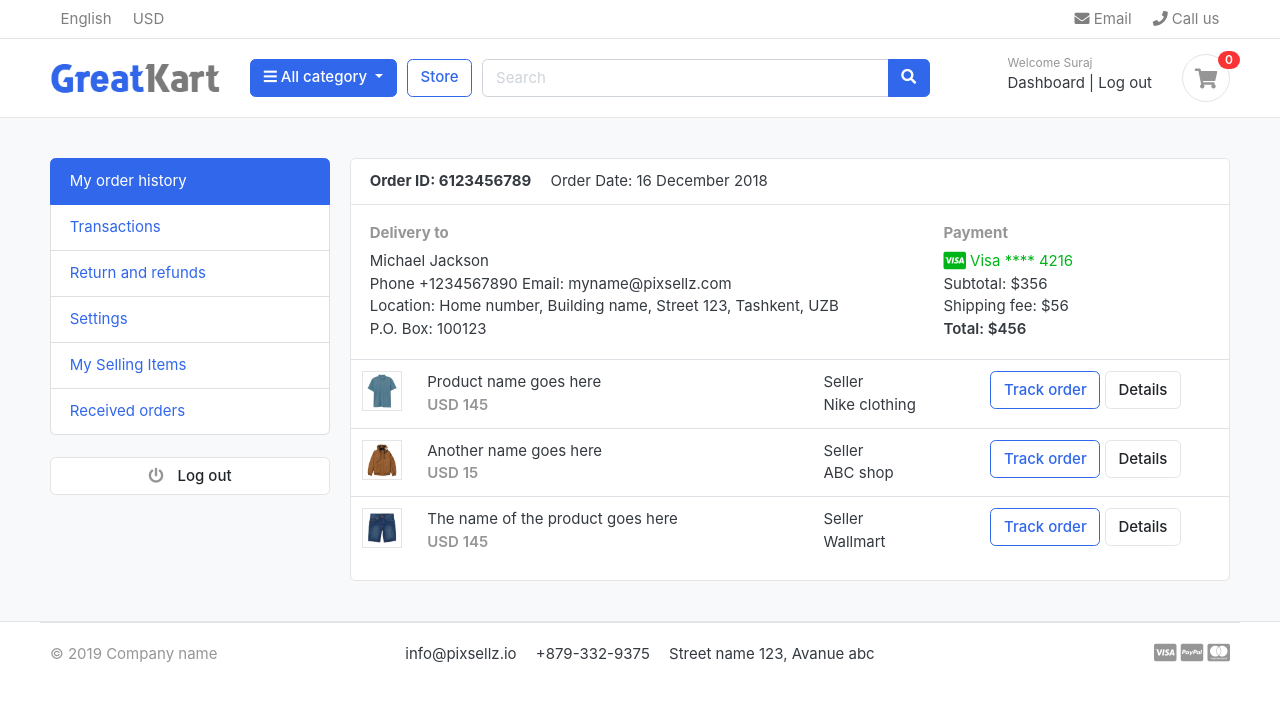
After one commit to Surajgupta63/GKart, a Django app: page /accounts/ in a window 1280 px wide. The commit adds this page. Shown: the top 702 px of the page. Run offline with Django 5.2, Linux system fonts and the light colour scheme; a user stored in the database is signed in; data comes from the database, SQL or seed files in the repository; both versions use the stored data as it was after the commit; data that the repository does not hold is empty; some libraries are stand-ins or nearby versions; some web fonts are replaced.

Commit message:
verification done

```diff
--- a/accounts/models.py
+++ b/accounts/models.py
@@ -41,9 +41,9 @@ class MyAccountManager(BaseUserManager):
 class Account(AbstractBaseUser):
     first_name = models.CharField(max_length=100)
     last_name = models.CharField(max_length=100)
-    username = models.CharField(max_length=100)
+    username = models.CharField(max_length=100, unique=True)
     email = models.CharField(max_length=100, unique=True)
-    mobile_number = models.CharField(max_length=100, unique=True)
+    mobile_number = models.CharField(max_length=13)
 
     ## required
     date_joined = models.DateTimeField(auto_now_add=True)
--- /dev/null
+++ b/accounts/urls.py
@@ -0,0 +1,15 @@
+from django.urls import path
+from . import views
+
+urlpatterns = [
+    path('register/', views.register, name='register'),
+    path('login/', views.login, name='login'),
+    path('logout/', views.logout, name='logout'),
+    path('dashboard/', views.dashboard, name='dashboard'),
+    path('', views.dashboard, name='dashboard1'),
+
+    path('activate<uidb64>/<token>/', views.activate, name='activate'),
+    path('forgotPassword/', views.forgotPassword, name="forgotPassword"),
+    path('reset_password_validate<uidb64>/<token>/', views.reset_password_validate, name='reset_password_validate'),
+
+]
--- a/accounts/views.py
+++ b/accounts/views.py
@@ -1,3 +1,142 @@
-from django.shortcuts import render
+from django.shortcuts import render, redirect
+from .forms import RegistrationForm
+from .models import Account
+from django.contrib import messages, auth
+from django.contrib.auth.decorators import login_required
+from django.http import HttpResponse
+
+## Email Verification libraries
+from django.contrib.sites.shortcuts import get_current_site
+from django.template.loader import render_to_string
+from django.utils.http import urlsafe_base64_encode, urlsafe_base64_decode
+from django.utils.encoding import force_bytes
+from django.contrib.auth.tokens import default_token_generator
+from django.core.mail import EmailMessage
 
 # Create your views here.
+
+def register(request):
+    if request.method == "POST":
+        form = RegistrationForm(request.POST)
+        if form.is_valid():
+            first_name = form.cleaned_data['first_name']
+            last_name = form.cleaned_data['last_name']
+            email = form.cleaned_data['email']
+            mobile_number = form.cleaned_data['mobile_number']
+            password = form.cleaned_data['password']
+
+            username = email.split("@")[0]
+            user = Account.objects.create_user(
+                first_name=first_name,
+                last_name=last_name,
+                email=email,
+                username=username,
+                password=password
+            )
+            user.mobile_number = mobile_number
+            user.save()
+
+            ## Sending Verification Link To Email
+            currnet_site = get_current_site(request)
+            mail_subject = "Please Activate Your Account"
+            message = render_to_string('accounts/email_verification.html', {
+                "user": user,
+                "domain": currnet_site,
+                "uid": urlsafe_base64_encode(force_bytes(user.pk)),
+                "token": default_token_generator.make_token(user)
+            })
+
+            to_email = email
+            send_email = EmailMessage(mail_subject, message, to=[to_email])
+            send_email.send()
+
+            # messages.success(request, f"Thank you for registering with us. We have sent you a verification email to your {to_email} email address. Please verify it.")
+            return redirect('/accounts/login/?command=verification&email='+to_email)
+    else:
+        form = RegistrationForm()
+
+    context = {
+        "form": form,
+    }
+    return render(request, 'accounts/register.html', context)
+
+def login(request):
+    if request.method == "POST":
+        email = request.POST['email']
+        password = request.POST['password']
+
+        user = auth.authenticate(email=email, password=password)
+        if user is not None:
+            auth.login(request, user)
+            messages.success(request, "You are logged in successfuly.")
+            return redirect('dashboard')
+        else:
+            messages.error(request, "invalid email or password.")
+            return redirect('login')
+
+    return render(request, 'accounts/login.html')
+
+
+@login_required(login_url='login')
+def logout(request):
+    auth.logout(request)
+    messages.success(request, "You are logged out.")
+    return redirect('login')
+
+
+def activate(request, uidb64, token):
+    try:
+        uid = urlsafe_base64_decode(uidb64).decode()
+        user = Account._default_manager.get(pk=uid)
+    except(TypeError, ValueError, OverflowError, Account.DoesNotExist):
+        user = None
+
+    if user is not None and default_token_generator.check_token(user, token):
+        user.is_active = True
+        user.save()
+        messages.success(request, 'Congratulations! Your account is activated successfully.')
+        return redirect('login')
+
+    messages.error(request, 'Invalid activation link or expired. Please try again!')
+    return redirect('register')
+
+
+@login_required(login_url='login')
+def dashboard(request):
+    return render(request, "accounts/dashboard.html")
+
+
+def forgotPassword(request):
+    if request.method == "POST":
+        email = request.POST["email"]
+        if Account.objects.filter(email=email).exists():
+            user = Account.objects.get(email=email)
+
+            ##Sending reset password link to email
+            currnet_site = get_current_site(request)
+            mail_subject = "Reset Password"
+            message = render_to_string('accounts/reset_email_password.html', {
+                "user": user,
+                "domain": currnet_site,
+                "uid": urlsafe_base64_encode(force_bytes(user.pk)),
+                "token": default_token_generator.make_token(user)
+            })
+
+            to_email = email
+            send_email = EmailMessage(mail_subject, message, to=[to_email])
+            send_email.send()
+
+            # messages.success(request, f"Thank you for registering with us. We have sent you a verification email to your {to_email} email address. Please verify it.")
+            # return redirect('/accounts/login/?command=reset_password&email='+to_email)
+            messages.success(request, f"password reset email has been sent to your {to_email} email address.")
+            return redirect('login')
+
+        else:
+            messages.error(request, "email does not exist.")
+            return redirect('forgotPassword')
+
+    return render(request, "accounts/forgotPassword.html")
+
+
+def reset_password_validate(request, uidb64, token):
+    return HttpResponse('okk')
--- a/gkart/static/js/script.js
+++ b/gkart/static/js/script.js
@@ -57,3 +57,8 @@ $(document).ready(function() {
 
 });
 // jquery end
+
+
+setTimeout(function(){
+    $("#message").fadeOut("slow")
+}, 3000)
--- a/gkart/urls.py
+++ b/gkart/urls.py
@@ -25,5 +25,6 @@ urlpatterns = [
     path('', views.home, name='home'),
     path('store/', include('store.urls')),
     path('cart/', include('carts.urls')),
+    path('accounts/', include('accounts.urls')),
 
 ] + static(settings.MEDIA_URL, document_root=settings.MEDIA_ROOT)
--- a/static/js/script.js
+++ b/static/js/script.js
@@ -57,3 +57,8 @@ $(document).ready(function() {
 
 });
 // jquery end
+
+
+setTimeout(function(){
+    $("#message").fadeOut("slow")
+}, 3000)
--- /dev/null
+++ b/templates/accounts/dashboard.html
@@ -0,0 +1,99 @@
+{% extends "base.html" %}
+
+{% block content %}
+
+<!-- ========================= SECTION CONTENT ========================= -->
+<section class="section-conten padding-y bg">
+{% include "includes/alerts.html" %}
+<div class="container">
+	<div class="row">
+	<aside class="col-md-3">
+		<!--   SIDEBAR   -->
+		<ul class="list-group">
+			<a class="list-group-item active" href="#"> My order history </a>
+			<a class="list-group-item" href="#"> Transactions </a>
+			<a class="list-group-item" href="#"> Return and refunds </a>
+			<a class="list-group-item" href="#">Settings </a>
+			<a class="list-group-item" href="#"> My Selling Items </a>
+			<a class="list-group-item" href="#"> Received orders </a>
+		</ul>
+		<br>
+		<a class="btn btn-light btn-block" href="{% url "logout" %}"> <i class="fa fa-power-off"></i> <span class="text">Log out</span> </a>
+		<!--   SIDEBAR .//END   -->
+	</aside>
+	<main class="col-md-9">
+		<article class="card">
+		<header class="card-header">
+			<strong class="d-inline-block mr-3">Order ID: 6123456789</strong>
+			<span>Order Date: 16 December 2018</span>
+		</header>
+		<div class="card-body">
+			<div class="row">
+				<div class="col-md-8">
+					<h6 class="text-muted">Delivery to</h6>
+					<p>Michael Jackson <br>
+					Phone +1234567890 Email: myname@pixsellz.com <br>
+			    	Location: Home number, Building name, Street 123,  Tashkent, UZB <br>
+			    	P.O. Box: 100123
+			 		</p>
+				</div>
+				<div class="col-md-4">
+					<h6 class="text-muted">Payment</h6>
+					<span class="text-success">
+						<i class="fab fa-lg fa-cc-visa"></i>
+					    Visa  **** 4216
+					</span>
+					<p>Subtotal: $356 <br>
+					 Shipping fee:  $56 <br>
+					 <span class="b">Total:  $456 </span>
+					</p>
+				</div>
+			</div> <!-- row.// -->
+		</div> <!-- card-body .// -->
+		<div class="table-responsive">
+		<table class="table table-hover">
+			<tr>
+				<td width="65">
+					<img src="../images/items/1.jpg" class="img-xs border">
+				</td>
+				<td>
+					<p class="title mb-0">Product name goes here </p>
+					<var class="price text-muted">USD 145</var>
+				</td>
+				<td> Seller <br> Nike clothing </td>
+				<td width="250"> <a href="#" class="btn btn-outline-primary">Track order</a> <a href="#" class="btn btn-light"> Details </a> </td>
+			</tr>
+			<tr>
+				<td>
+					<img src="../images/items/2.jpg" class="img-xs border">
+				</td>
+				<td>
+					<p class="title mb-0">Another name goes here </p>
+					<var class="price text-muted">USD 15</var>
+				</td>
+				<td> Seller <br> ABC shop </td>
+				<td> <a href="#" class="btn btn-outline-primary">Track order</a> <a href="#" class="btn btn-light"> Details </a> </td>
+			</tr>
+			<tr>
+				<td>
+					<img src="../images/items/3.jpg" class="img-xs border">
+				</td>
+				<td>
+					<p class="title mb-0">The name of the product  goes here </p>
+					<var class="price text-muted">USD 145</var>
+				</td>
+				<td> Seller <br> Wallmart </td>
+				<td> <a href="#" class="btn btn-outline-primary">Track order</a> <a href="#" class="btn btn-light"> Details </a> </td>
+			</tr>
+		</table>
+		</div> <!-- table-responsive .end// -->
+		</article> <!-- order-group.// -->
+	</main>
+</div> <!-- row.// -->
+</div>
+
+
+</section>
+<!-- ========================= SECTION CONTENT END// ========================= -->
+
+{% endblock %}
--- /dev/null
+++ b/templates/includes/alerts.html
@@ -0,0 +1,11 @@
+{% if messages %}
+<div id="message" class="container">
+    {% for message in messages %}
+    <div {% if message.tags %} class="alert alert-{{ message.tags }}"{% endif %} role="alert">
+        <button type="hidden" class="close" data-dismiss="alert"><span aria-hidden="true">&times;</span></button>
+        {% if message.level == DEFAULT_MESSAGE_LEVELS.ERROR %}Error: {% endif %}
+        {{ message }}
+    </div>
+    {% endfor %}
+</div>
+{% endif %}
--- a/templates/includes/navbar.html
+++ b/templates/includes/navbar.html
@@ -93,14 +93,25 @@
             <!-- col.// -->
             <div class="col-lg-3 col-sm-6 col-8 order-2 order-lg-3">
               <div class="d-flex justify-content-end mb-3 mb-lg-0">
-                <div class="widget-header">
-                  <small class="title text-muted">Welcome guest!</small>
-                  <div>
-                    <a href="./signin.html">Sign in</a>
-                    <span class="dark-transp"> | </span>
-                    <a href="./register.html"> Register</a>
+                {% if user.id is None %}
+                  <div class="widget-header">
+                    <small class="title text-muted">Welcome guest!</small>
+                    <div>
+                      <a href="{% url "login" %}">Log in</a>
+                      <span class="dark-transp"> | </span>
+                      <a href="{% url "register" %}"> Register</a>
+                    </div>
                   </div>
-                </div>
+                {% else %}
+                    <div class="widget-header">
+                    <small class="title text-muted">Welcome {{ user.first_name }}</small>
+                    <div>
+                      <a href="{% url "dashboard" %}">Dashboard</a>
+                      <span class="dark-transp"> | </span>
+                      <a href="{% url "logout" %}"> Log out</a>
+                    </div>
+                  </div>
+                {% endif %}
                 <a href="{% url "cart" %}" class="widget-header pl-3 ml-3">
                   <div class="icon icon-sm rounded-circle border">
                     <i class="fa fa-shopping-cart"></i>
```
Also changed, not shown: accounts/forms.py (added, +24 -0 lines), gkart/settings.py (+14 -0 lines), templates/accounts/email_verification.html (added, +10 -0 lines), templates/accounts/forgotPassword.html (added, +38 -0 lines), templates/accounts/login.html (added, +47 -0 lines), templates/accounts/register.html (added, +61 -0 lines), templates/accounts/reset_email_password.html (added, +10 -0 lines), accounts/migrations/0002_alter_account_mobile_number_alter_account_username.py (added), db.sqlite3, static/images/GKart_Logo.png.
